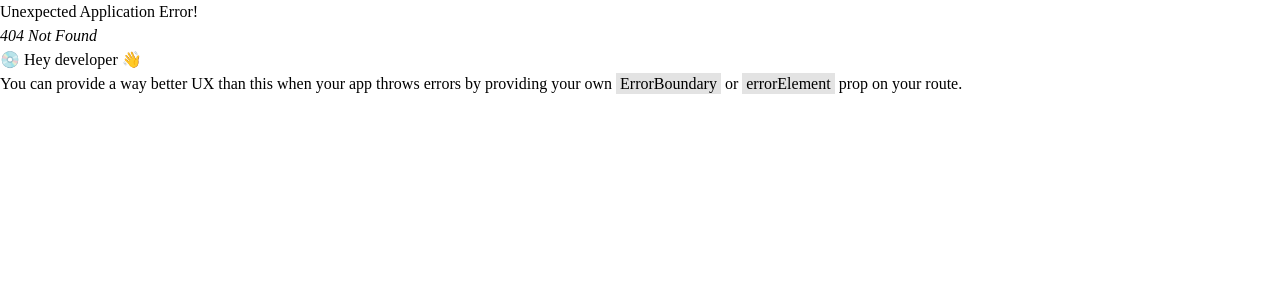
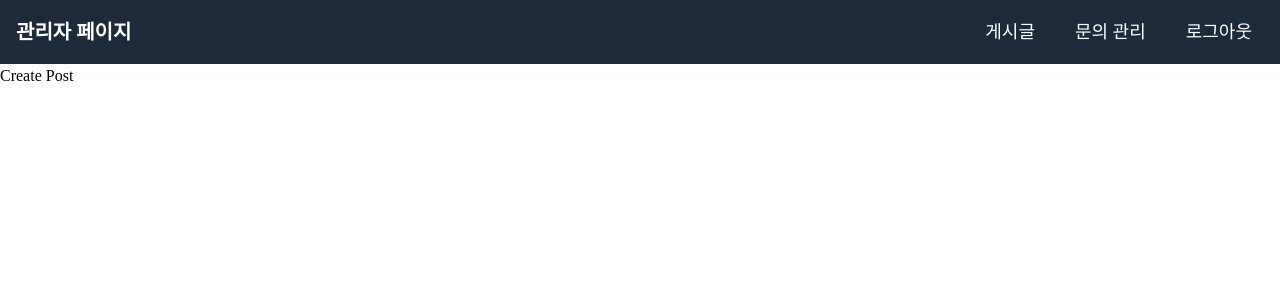
Before and after one commit to ggnu11/company_website, a React (Vite) app in the folder frontend/: page /admin/create-post in a window 1280 px wide. Before the commit this address had no page. Shown: the top 300 px of the page. Built offline with nearby package versions, Linux system fonts and the light colour scheme; a web font is replaced by a local one.

Commit message:
[FE] Navbar 만들기

```diff
--- a/frontend/src/App.jsx
+++ b/frontend/src/App.jsx
@@ -1,3 +1,7 @@
+import Footer from "./Components/Footer/Footer";
+import Navbar from "./Components/Navbar/Navbar";
+import AdminNavbar from "./Components/AdminNavbar/AdminNavbar";
+
 import axios from "axios";
 import {
   createBrowserRouter,
@@ -8,8 +12,6 @@ import {
 
 import { useEffect, useState } from "react";
 
-import Footer from "./Components/Footer/Footer";
-import Navbar from "./Components/Navbar/Navbar";
 import About from "./Page/About/About";
 import Board from "./Page/Board/Board";
 import Contact from "./Page/Contact/Contact";
@@ -17,7 +19,11 @@ import Leadership from "./Page/Leadership/Leadership";
 import MainPage from "./Page/MainPage/MainPage";
 import Services from "./Page/Services/Services";
 
+import AdminContacts from "./Page/Admin/AdminContacts";
+import AdminCreatePost from "./Page/Admin/AdminCreatePost";
+import AdminEditPost from "./Page/Admin/AdminEditPost";
 import AdminLogin from "./Page/Admin/AdminLogin";
+import AdminPosts from "./Page/Admin/AdminPosts";
 
 function AuthRedirectRoute() {
   const [isAuthenticated, setIsAuthenticated] = useState(null);
@@ -56,6 +62,15 @@ const Layout = () => {
   );
 };
 
+function AdminLayout() {
+  return (
+    <>
+      <AdminNavbar />
+      <Outlet />
+    </>
+  );
+}
+
 const router = createBrowserRouter([
   {
     path: "/",
@@ -92,6 +107,28 @@ const router = createBrowserRouter([
     element: <AuthRedirectRoute />,
     children: [{ index: true, element: <AdminLogin /> }],
   },
+  {
+    path: "/admin",
+    element: <AdminLayout />,
+    children: [
+      {
+        path: "posts",
+        element: <AdminPosts />,
+      },
+      {
+        path: "create-post",
+        element: <AdminCreatePost />,
+      },
+      {
+        path: "edit-post/:id",
+        element: <AdminEditPost />,
+      },
+      {
+        path: "contacts",
+        element: <AdminContacts />,
+      },
+    ],
+  },
 ]);
 
 function App() {
--- /dev/null
+++ b/frontend/src/Components/AdminNavbar/AdminNavbar.jsx
@@ -0,0 +1,98 @@
+import React, { useState } from "react";
+import { HiMenu, HiX } from "react-icons/hi";
+import { Link, useNavigate } from "react-router-dom";
+import axios from "axios";
+
+const AdminNavbar = () => {
+  const [isOpen, setIsOpen] = useState(false);
+
+  const Navigate = useNavigate();
+
+  const handleLogout = async () => {
+    try {
+      const response = await axios.post(
+        "http://localhost:3000/api/auth/logout",
+        {},
+        { withCredentials: true }
+      );
+      if (response.status === 200) {
+        Navigate("/admin");
+      }
+    } catch (error) {
+      console.log("로그아웃 실패: ", error);
+    }
+  };
+
+  return (
+    <div className="bg-gray-800 text-white">
+      <div className="max-w-7xl mx-auto px-4">
+        <div className="flex justify-between items-center h-16">
+          <div className="flex-shrink-0">
+            <Link to="/admin/posts" className="text-xl font-bold">
+              관리자 페이지
+            </Link>
+          </div>
+
+          <div className="hidden text-lg lg:flex items-center space-x-4">
+            <Link
+              to="/admin/posts"
+              className="hover:bg-gray-700 px-3 py-2 rounded"
+            >
+              게시글
+            </Link>
+            <Link
+              to="/admin/contacts"
+              className="hover:bg-gray-700 px-3 py-2 rounded"
+            >
+              문의 관리
+            </Link>
+            <button
+              onClick={handleLogout}
+              className="hover:bg-gray-700 px-3 py-2 rounded text-white"
+            >
+              로그아웃
+            </button>
+          </div>
+
+          <div className="lg:hidden">
+            <button
+              onClick={() => setIsOpen(!isOpen)}
+              className="p-2 rounded-md hover:bg-gray-700"
+            >
+              {isOpen ? <HiX size={24} /> : <HiMenu size={24} />}
+            </button>
+          </div>
+        </div>
+
+        {isOpen && (
+          <div className="lg:hidden">
+            <div className="px-2 pt-2 pb-3 space-y-1">
+              <Link
+                to="/admin/posts"
+                className="block hover:bg-gray-700 px-3 py-2 rounded"
+                onClick={() => setIsOpen(false)}
+              >
+                게시글
+              </Link>
+              <Link
+                to="/admin/contacts"
+                className="block hover:bg-gray-700 px-3 py-2 rounded"
+                onClick={() => setIsOpen(false)}
+              >
+                문의 관리
+              </Link>
+              <button
+                onClick={handleLogout}
+                className="block w-full text-left hover:bg-gray-700 px-3 py-2 rounded"
+              >
+                로그아웃
+              </button>
+            </div>
+          </div>
+        )}
+      </div>
+    </div>
+  );
+};
+
+export default AdminNavbar;
--- a/frontend/src/Page/Admin/AdminContacts.jsx
+++ b/frontend/src/Page/Admin/AdminContacts.jsx
@@ -0,0 +1,8 @@
+const AdminContacts = () => {
+  return (
+    <div>
+      <h1>Admin Contacts</h1>
+    </div>
+  );
+};
+export default AdminContacts;
--- a/frontend/src/Page/Admin/AdminCreatePost.jsx
+++ b/frontend/src/Page/Admin/AdminCreatePost.jsx
@@ -0,0 +1,8 @@
+const AdminCresatePost = () => {
+  return (
+    <div>
+      <h1>Create Post</h1>
+    </div>
+  );
+};
+export default AdminCresatePost;
--- a/frontend/src/Page/Admin/AdminEditPost.jsx
+++ b/frontend/src/Page/Admin/AdminEditPost.jsx
@@ -0,0 +1,9 @@
+const AdminEditPost = () => {
+  return (
+    <div>
+      <h1>Edit Post</h1>
+    </div>
+  );
+};
+
+export default AdminEditPost;
--- a/frontend/src/Page/Admin/AdminPosts.jsx
+++ b/frontend/src/Page/Admin/AdminPosts.jsx
@@ -0,0 +1,9 @@
+const AdminPosts = () => {
+  return (
+    <div>
+      <h1>Admin Posts</h1>
+    </div>
+  );
+};
+
+export default AdminPosts;
```
